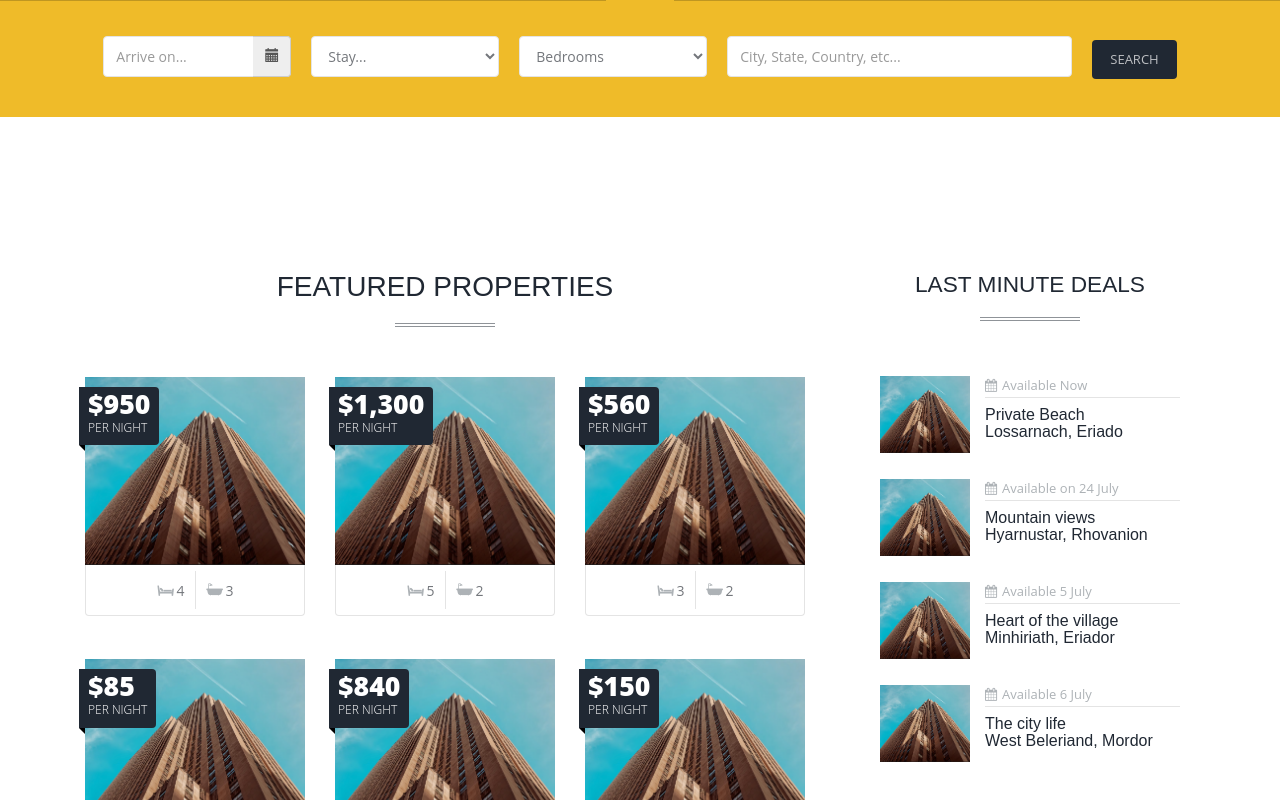
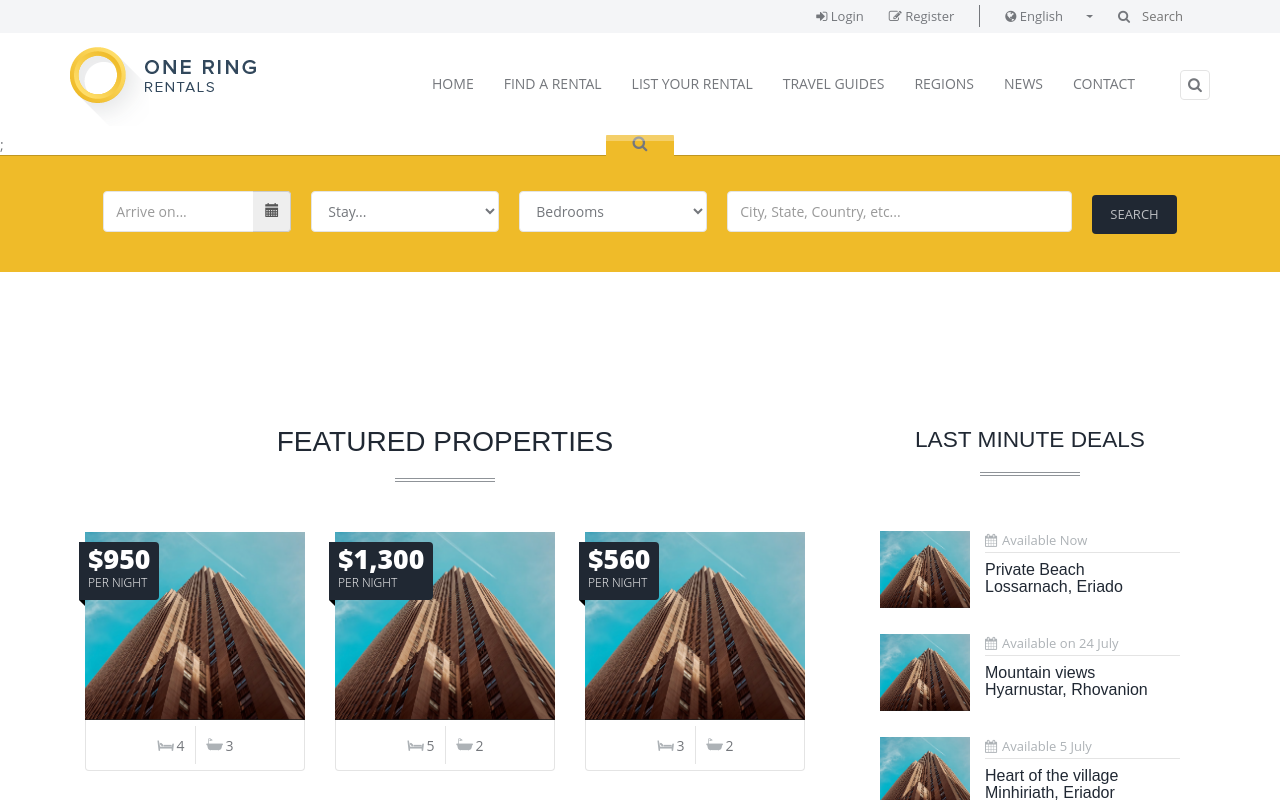
Before and after one commit to anhelinapotapenko/ap-one-ring-rentals, a React app: page / in a window 1280 px wide. Shown: the top 800 px of the page. Built offline with nearby package versions, Linux system fonts and the light colour scheme.

Commit message:
Add Header component, updated App.js

```diff
--- a/src/App.js
+++ b/src/App.js
@@ -3,9 +3,15 @@ import React from "react";
 import "./css/bootstrap.min.css";
 import "./css/style.css";
 import HomePage from "./pages/HomePage.js";
+import Header from "./components/Header.js";
 
 function App() {
-  return <HomePage />;
+  return (
+    <>
+      <Header />;
+      <HomePage />
+    </>
+  );
 }
 
 export default App;
--- /dev/null
+++ b/src/components/Header.js
@@ -0,0 +1,122 @@
+import React from "react";
+import logo from "../images/logo.png";
+
+function Header() {
+  return (
+    <header id="header">
+      <div id="top-bar">
+        <div className="container">
+          <div className="row">
+            <div className="col-sm-12">
+              <ul id="top-buttons">
+                <li>
+                  <a href="#">
+                    <i className="fa fa-sign-in"></i> Login
+                  </a>
+                </li>
+                <li>
+                  <a href="#">
+                    <i className="fa fa-pencil-square-o"></i> Register
+                  </a>
+                </li>
+                <li className="divider"></li>
+                <li>
+                  <div className="language-switcher">
+                    <span>
+                      <i className="fa fa-globe"></i> English
+                    </span>
+                    <ul>
+                      <li>
+                        <a href="#">Deutsch</a>
+                      </li>
+                      <li>
+                        <a href="#">Español</a>
+                      </li>
+                      <li>
+                        <a href="#">Français</a>
+                      </li>
+                      <li>
+                        <a href="#">Português</a>
+                      </li>
+                    </ul>
+                  </div>
+                </li>
+                <li>
+                  <form id="site-search">
+                    <span>
+                      <i class="fa fa-search"></i>
+                    </span>
+                    <input type="text" name="q" placeholder="Search" />
+                  </form>
+                </li>
+              </ul>
+            </div>
+          </div>
+        </div>
+      </div>
+
+      <div id="nav-section">
+        <div className="container">
+          <div className="row">
+            <div className="col-sm-12">
+              <a href="#" className="nav-logo">
+                <img src={logo} alt="One Ring Rentals" />
+              </a>
+
+              <div id="sb-search" className="sb-search">
+                <form>
+                  <input
+                    className="sb-search-input"
+                    placeholder="Search..."
+                    type="text"
+                    name="search"
+                    id="search"
+                  />
+                  <input className="sb-search-submit" type="submit" value="" />
+                  <i className="fa fa-search sb-icon-search"></i>
+                </form>
+              </div>
+
+              <nav className="navbar">
+                <button id="nav-mobile-btn" type="button">
+                  <i className="fa fa-bars"></i>
+                </button>
+
+                <ul
+                  className="navbar-nav d-flex flex-row gap-3"
+                  style={{
+                    listStyle: "none",
+                  }}
+                >
+                  <li>
+                    <a href="/">Home</a>
+                  </li>
+
+                  <li>
+                    <a href="#">Find a Rental</a>
+                  </li>
+                  <li>
+                    <a href="#">List your rental</a>
+                  </li>
+                  <li>
+                    <a href="#">Travel Guides</a>
+                  </li>
+                  <li>
+                    <a href="/regions">Regions</a>
+                  </li>
+                  <li>
+                    <a href="/news">News</a>
+                  </li>
+                  <li>
+                    <a href="/contact">Contact</a>
+                  </li>
+                </ul>
+              </nav>
+            </div>
+          </div>
+        </div>
+      </div>
+    </header>
+  );
+}
+export default Header;
```
